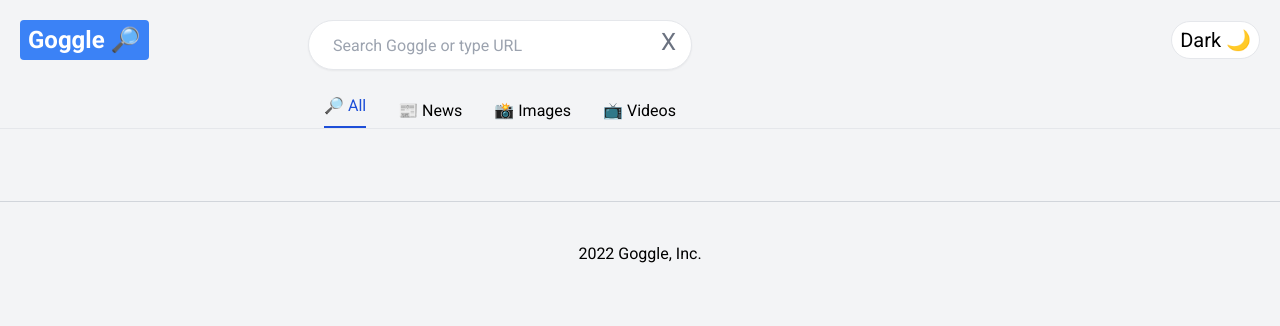
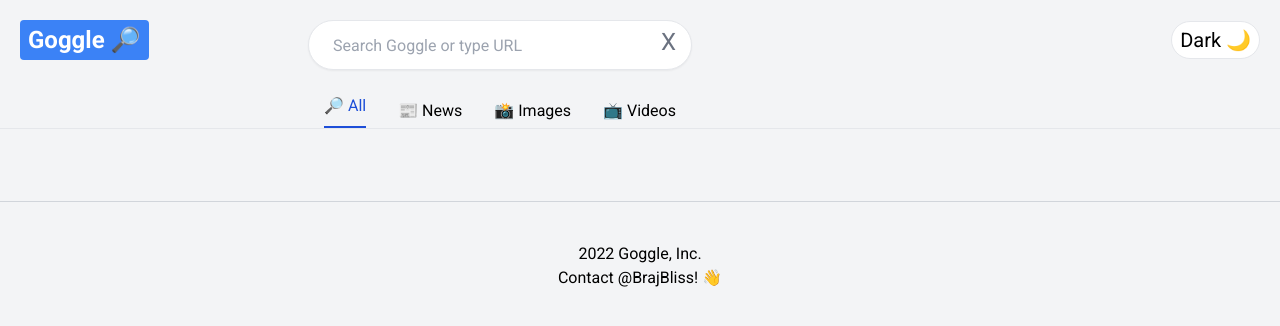
Before and after one commit to BrajBliss/goggle, a React (Create React App) app: page /search in a window 1280 px wide. Shown: the top 326 px of the page. Built offline with nearby package versions, Linux system fonts and the light colour scheme.

Commit message:
credit hehe

```diff
--- a/src/components/Footer.jsx
+++ b/src/components/Footer.jsx
@@ -4,6 +4,11 @@ export const Footer = () => {
 	return (
 		<div className='text-center p-10 mt-10 border-t dark:border-gray-700 border-gray-300'>
 			<h1>2022 Goggle, Inc.</h1>
+			<p>
+				<a href='https://amay.bio.link'>
+					Contact @BrajBliss! 👋
+				</a>
+			</p>
 		</div>
 	);
 };
```
